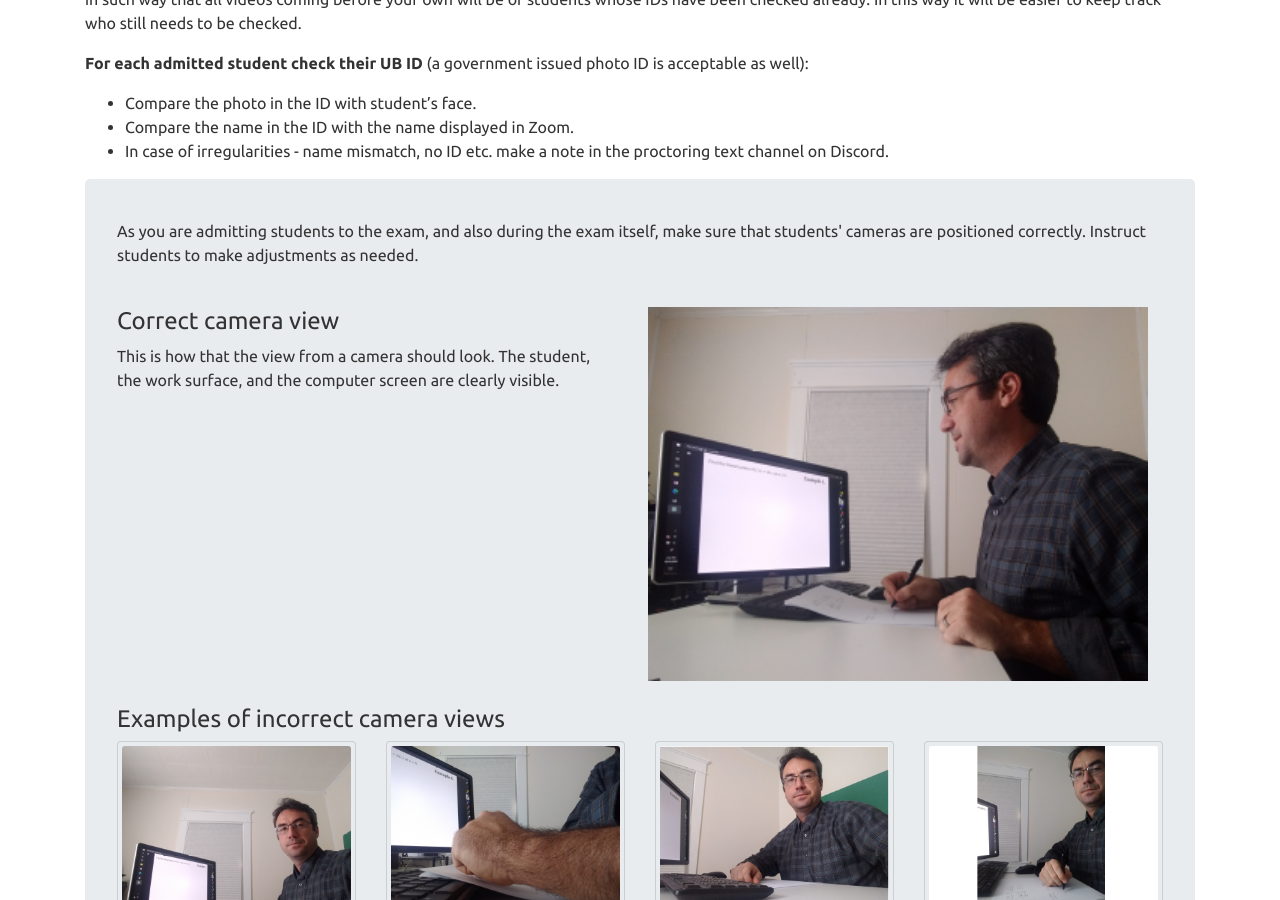
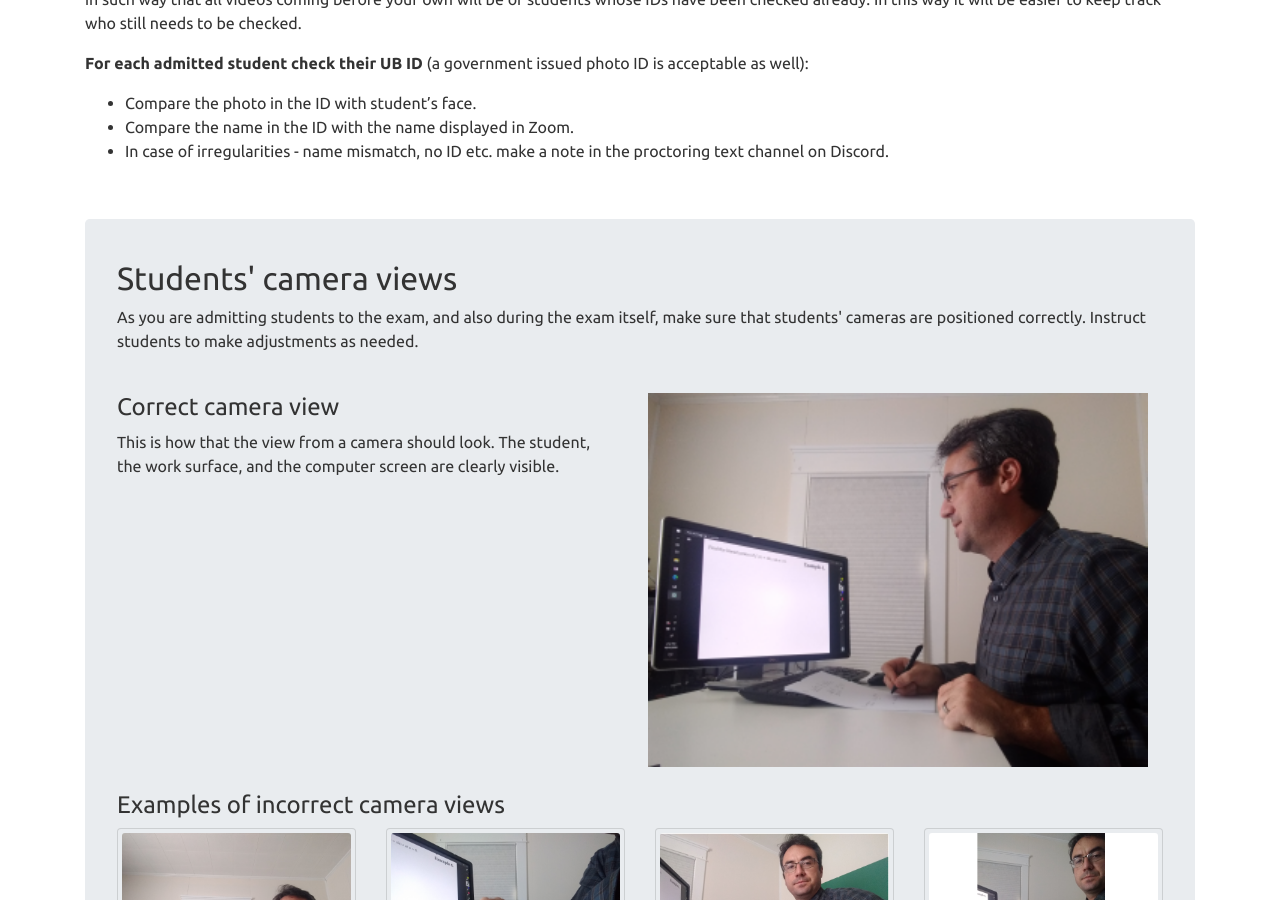
Before and after one commit to ub-math/exam_guides, a Jekyll site: the page built from docs/proctor.md, in a window 1280 px wide and 900 px high, scrolled down 3379 px. Built offline with Jekyll 4.4.1, drawn with Linux system fonts in a browser that asks for light colours.

Commit message:
Update proctor.md

```diff
--- a/docs/proctor.md
+++ b/docs/proctor.md
@@ -139,9 +139,10 @@ be of students whose IDs have been checked already. In this way it will be easie
 * Compare the name in the ID with the name displayed in Zoom.
 * In case of irregularities - name mismatch, no ID etc. make a note in the proctoring text channel on Discord.
 
-
+<br/>
 
 <div class="jumbotron" style="padding-top:40px; padding-bottom:20px;">
+<h2>Students' camera views</h2>
 <p> As you are admitting students to the exam,  and also during the exam itself, make sure that students'
 cameras are positioned correctly. Instruct students to make adjustments as needed.</p>
 
```
